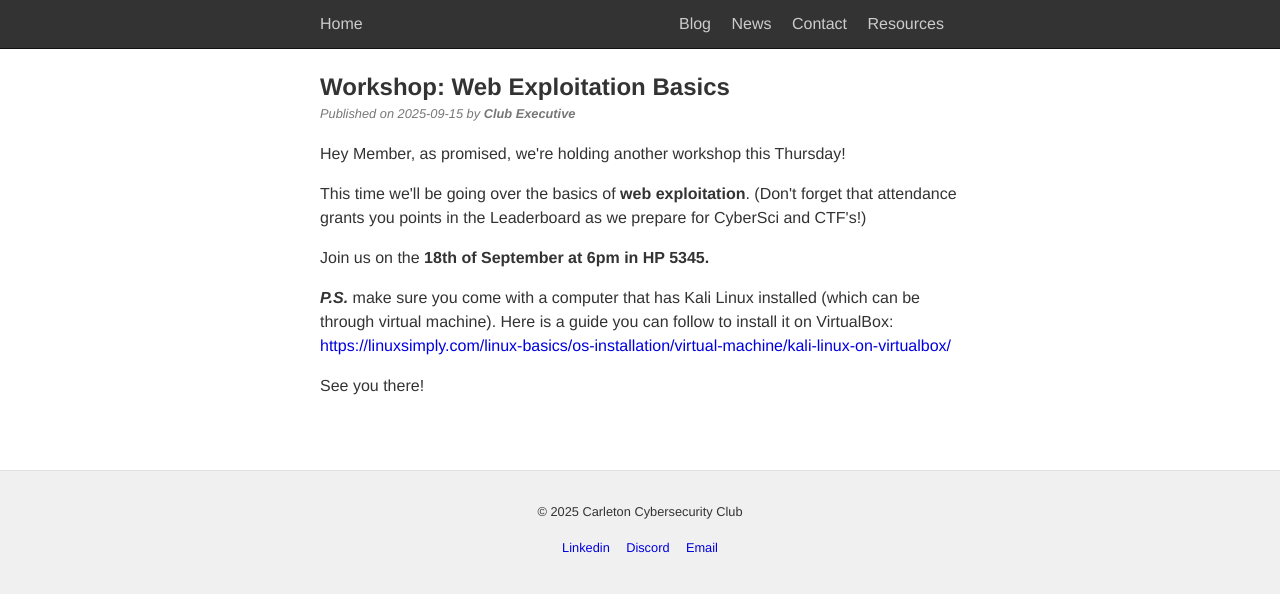
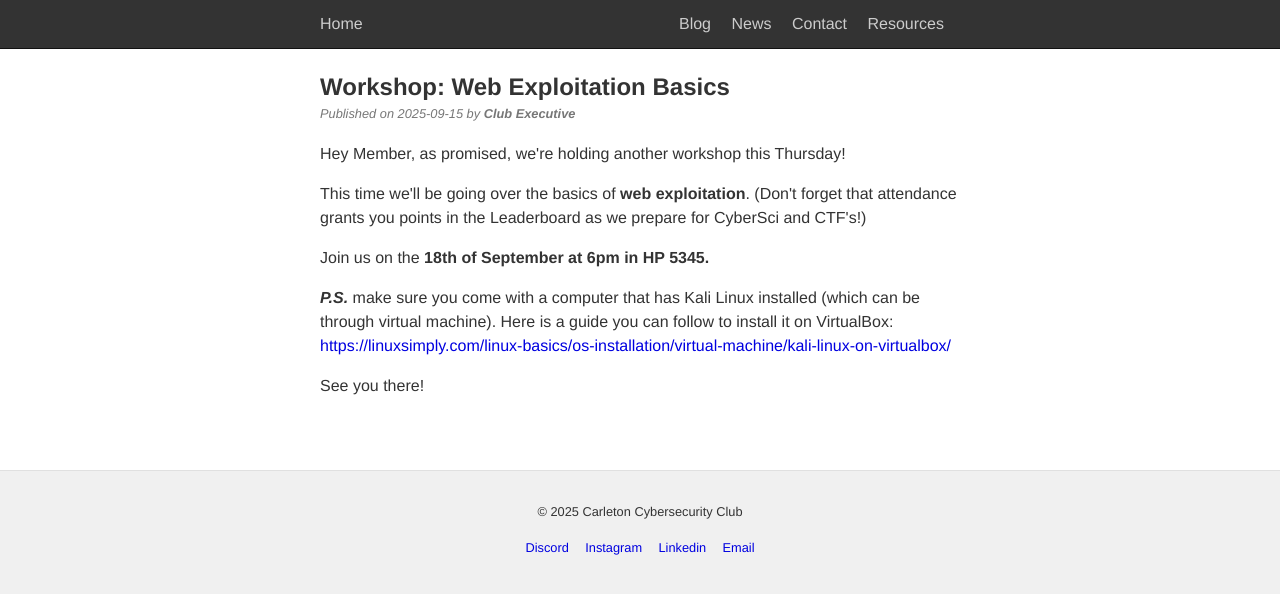
Before and after one commit to carletoncybersecclub/carletoncybersecclub.github.io, a plain HTML site: page _site/news/workshop18092025/index.html in a window 1280 px wide. Drawn offline with Linux system fonts and the light colour scheme.

Commit message:
fix image

```diff
--- a/_site/news/workshop18092025/index.html
+++ b/_site/news/workshop18092025/index.html
@@ -42,8 +42,9 @@
 <section>
 <p>&copy; 2025 Carleton Cybersecurity Club</p>
 <p>
+    <a href="https://discord.gg/udvZJBRvJp">Discord</a>
+    <a href="https://www.instagram.com/carletoncybersecurityclub/">Instagram</a>
     <a href="https://ca.linkedin.com/company/carleton-cyber-security-club">Linkedin</a>
-    <a href="https://discord.gg/udvZJBRvJp">Discord</a>
     <a href="mailto:cyberseccarleton@gmail.com">Email</a>
 </p>
 </section>
```
Also changed, not shown: static/img/workshops/webexploitationbasics.png.
